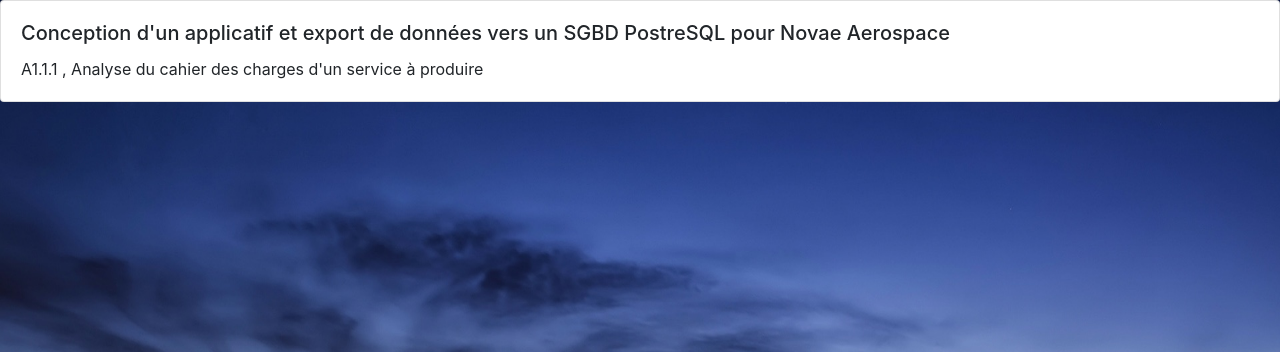
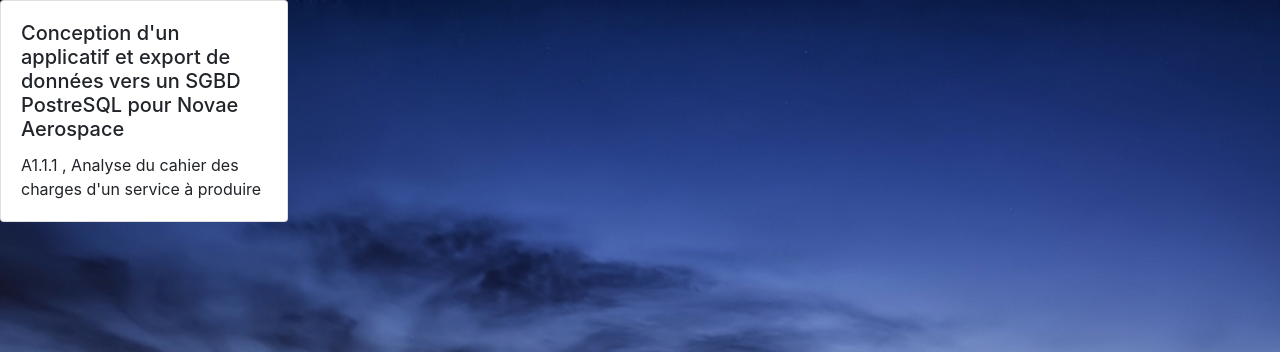
Before and after one commit to Alyndel/site_perso, a PHP site: page /comp.php in a window 1280 px wide. Shown: the part 56-408 px from the top of the page. Run offline with PHP 8.4, Linux system fonts and the light colour scheme; some libraries are stand-ins or nearby versions.

Commit message:
on met des rem

```diff
--- a/comp.php
+++ b/comp.php
@@ -3,7 +3,7 @@
  ?>
 		<img src="img/back.jpg" id="back-image">
 		<p id="paragraphe">
-			<div class="card" style="width: 100%;">
+			<div class="card" style="width: 18rem;">
 			  <div class="card-body">
 			    <h5 class="card-title">Conception d'un applicatif et export de données vers un SGBD PostreSQL pour Novae Aerospace</h5>
 			    <p class="card-text">A1.1.1 , Analyse du cahier des charges d'un service à produire </p>
```
